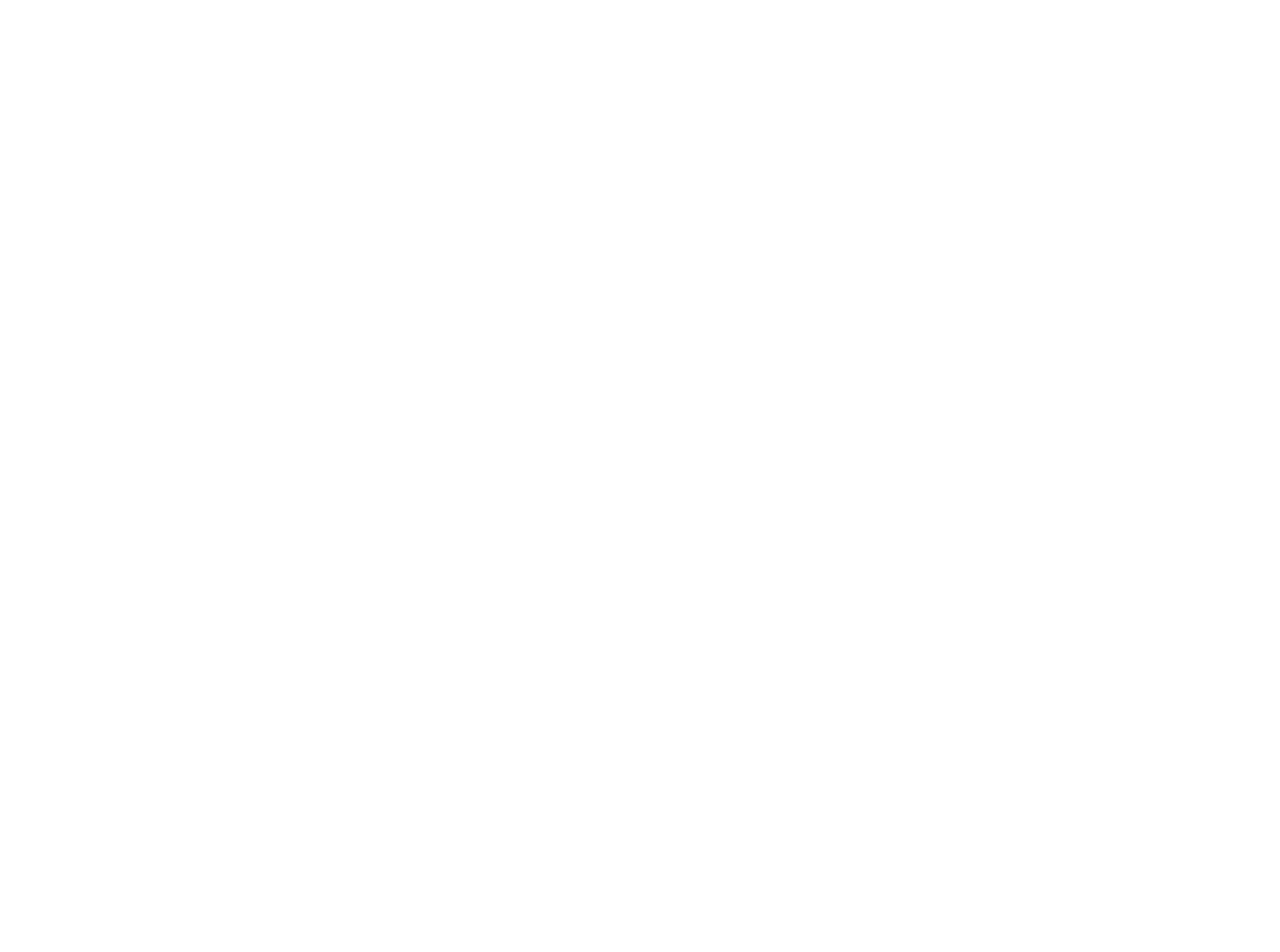
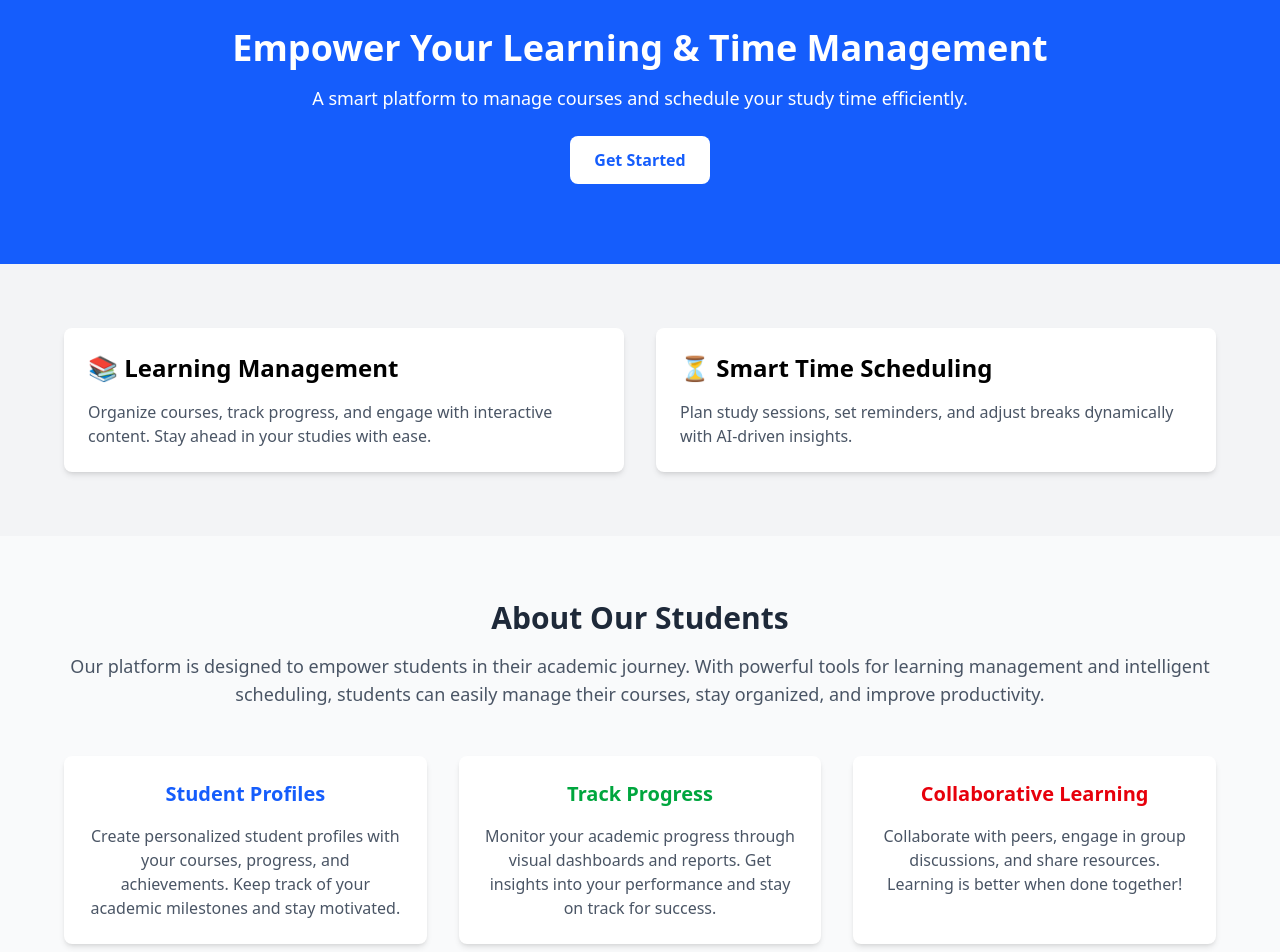
Before and after one commit to ChamupathiDev/SchedulEase, a React (Vite) app in the folder frontend/: page / in a window 1280 px wide. Shown: the part 100-1052 px from the top of the page. Before the commit the page ends 800 px from the top, so only its background shows below. Built offline with nearby package versions, Linux system fonts and the light colour scheme; no server answers.

Commit message:
design Home page

```diff
--- a/frontend/package.json
+++ b/frontend/package.json
@@ -16,6 +16,7 @@
     "firebase": "^11.4.0",
     "react": "^18.3.1",
     "react-dom": "^18.3.1",
+    "react-icons": "^5.5.0",
     "react-redux": "^9.2.0",
     "react-router-dom": "^7.1.3",
     "redux-persist": "^6.0.0",
--- /dev/null
+++ b/frontend/src/components/Footer.jsx
@@ -0,0 +1,75 @@
+import React from 'react'
+import { FaFacebook, FaTwitter, FaInstagram, FaLinkedin } from "react-icons/fa";
+
+export default function Footer() {
+  return (
+      <footer className="bg-gray-900 text-gray-300 py-10">
+        <div className="container mx-auto px-6 lg:px-20">
+          {/* Grid Layout */}
+          <div className="grid grid-cols-1 md:grid-cols-2 lg:grid-cols-4 gap-8">
+            {/* Company Info */}
+            <div>
+              <h2 className="text-xl font-semibold text-white">EduTime</h2>
+              <p className="mt-2 text-sm">
+                A smart learning management and scheduling platform for students.
+              </p>
+            </div>
+
+            {/* Quick Links */}
+            <div>
+              <h2 className="text-lg font-semibold text-white">Quick Links</h2>
+              <ul className="mt-2 space-y-2">
+                <li><a href="/" className="hover:text-red-400 transition">Home</a></li>
+                <li><a href="/about" className="hover:text-red-400 transition">About</a></li>
+                <li><a href="/courses" className="hover:text-red-400 transition">Courses</a></li>
+                <li><a href="/contact" className="hover:text-red-400 transition">Contact</a></li>
+              </ul>
+            </div>
+
+            {/* Social Media */}
+            <div>
+              <h2 className="text-lg font-semibold text-white">Follow Us</h2>
+              <div className="flex space-x-4 mt-2">
+                <a href="#" className="text-gray-400 hover:text-blue-500 transition">
+                  <FaFacebook size={20} />
+                </a>
+                <a href="#" className="text-gray-400 hover:text-blue-400 transition">
+                  <FaTwitter size={20} />
+                </a>
+                <a href="#" className="text-gray-400 hover:text-pink-500 transition">
+                  <FaInstagram size={20} />
+                </a>
+                <a href="#" className="text-gray-400 hover:text-blue-600 transition">
+                  <FaLinkedin size={20} />
+                </a>
+              </div>
+            </div>
+
+            {/* Newsletter Subscription */}
+            <div>
+              <h2 className="text-lg font-semibold text-white">Newsletter</h2>
+              <p className="mt-2 text-sm">Subscribe for updates & resources.</p>
+              <div className="mt-4 flex">
+                <input
+                  type="email"
+                  placeholder="Enter email"
+                  className="w-full px-3 py-2 rounded-l-md bg-gray-800 text-white outline-none"
+                />
+                <button className="bg-red-500 px-4 py-2 rounded-r-md hover:bg-red-600 transition">
+                  Subscribe
+                </button>
+              </div>
+            </div>
+          </div>
+
+          {/* Divider */}
+          <div className="border-t border-gray-700 my-6"></div>
+
+          {/* Copyright */}
+          <div className="text-center text-sm">
+            © {new Date().getFullYear()} EduTime. All rights reserved.
+          </div>
+        </div>
+      </footer>
+    );
+}
--- a/frontend/src/components/Header.jsx
+++ b/frontend/src/components/Header.jsx
@@ -1,12 +1,14 @@
 import { Link } from "react-router-dom";
 import { useSelector } from 'react-redux';
+import { FaRegCalendarAlt } from "react-icons/fa";
 
 export default function Header() {
   const {currentUser} = useSelector(state => state.user);
   return (
     <div className="bg-slate-200">
       <div className="flex justify-between items-center max-w-6xl mx-auto p-3">
-        <Link to="/">
+        <Link to="/" className="flex items-center gap-2 whitespace-nowrap">
+          <FaRegCalendarAlt className="text-xl text-blue-600 gap-2" />
           <h1 className="font-bold">SchedulEase</h1>
         </Link>
         <ul className="flex gap-4 ">
--- a/frontend/src/pages/Home.jsx
+++ b/frontend/src/pages/Home.jsx
@@ -1,7 +1,126 @@
 import React from 'react'
+import Footer from '../components/Footer';
 
 export default function Home() {
   return (
-    <h1>Home</h1>
-  )
+    <div className="min-h-screen bg-gray-100">
+
+
+      {/* Hero Section */}
+      <header className="bg-blue-600 text-white py-20 text-center">
+        <h1 className="text-4xl font-bold">Empower Your Learning & Time Management</h1>
+        <p className="mt-4 text-lg">A smart platform to manage courses and schedule your study time efficiently.</p>
+        <button className="mt-6 px-6 py-3 bg-white text-blue-600 font-semibold rounded-lg hover:bg-gray-200 cursor-pointer">
+          Get Started
+        </button>
+      </header>
+
+
+      {/* Features Section */}
+      <section className="py-16 px-6">
+        <div className="max-w-6xl mx-auto grid md:grid-cols-2 gap-8">
+          {/* Learning Management Feature */}
+          <div className="bg-white p-6 rounded-lg shadow-md">
+            <h2 className="text-2xl font-bold mb-4">📚 Learning Management</h2>
+            <p className="text-gray-600">
+              Organize courses, track progress, and engage with interactive content. Stay ahead in your studies with ease.
+            </p>
+
+          </div>
+
+          {/* Time Scheduling Feature */}
+          <div className="bg-white p-6 rounded-lg shadow-md">
+            <h2 className="text-2xl font-bold mb-4">⏳ Smart Time Scheduling</h2>
+            <p className="text-gray-600">
+              Plan study sessions, set reminders, and adjust breaks dynamically with AI-driven insights.
+            </p>
+
+          </div>
+        </div>
+      </section>
+
+      {/* About Students Section */}
+      <section className="bg-gray-50 py-16 px-6">
+        <div className="max-w-6xl mx-auto text-center">
+          <h2 className="text-3xl font-semibold text-gray-800">About Our Students</h2>
+          <p className="mt-4 text-lg text-gray-600">
+            Our platform is designed to empower students in their academic journey. With powerful tools for learning management and
+            intelligent scheduling, students can easily manage their courses, stay organized, and improve productivity.
+          </p>
+
+          {/* Student Features */}
+          <div className="grid md:grid-cols-2 lg:grid-cols-3 gap-8 mt-12">
+            {/* Student Profile 1 */}
+            <div className="bg-white p-6 rounded-lg shadow-md">
+              <h3 className="text-xl font-semibold text-blue-600">Student Profiles</h3>
+              <p className="mt-4 text-gray-600">
+                Create personalized student profiles with your courses, progress, and achievements. Keep track of your academic
+                milestones and stay motivated.
+              </p>
+            </div>
+
+            {/* Student Feature 2 */}
+            <div className="bg-white p-6 rounded-lg shadow-md">
+              <h3 className="text-xl font-semibold text-green-600">Track Progress</h3>
+              <p className="mt-4 text-gray-600">
+                Monitor your academic progress through visual dashboards and reports. Get insights into your performance and stay
+                on track for success.
+              </p>
+            </div>
+
+            {/* Student Feature 3 */}
+            <div className="bg-white p-6 rounded-lg shadow-md">
+              <h3 className="text-xl font-semibold text-red-600">Collaborative Learning</h3>
+              <p className="mt-4 text-gray-600">
+                Collaborate with peers, engage in group discussions, and share resources. Learning is better when done together!
+              </p>
+            </div>
+          </div>
+        </div>
+      </section>
+
+      {/* About Lecturers Section */}
+      <section className="bg-gray-50 py-16 px-6">
+        <div className="max-w-6xl mx-auto text-center">
+          <h2 className="text-3xl font-semibold text-gray-800">About Our Lecturers</h2>
+          <p className="mt-4 text-lg text-gray-600">
+            Our platform is equally beneficial for lecturers, enabling them to manage courses, track student progress, and interact with their students seamlessly.
+          </p>
+
+          {/* Lecturer Features */}
+          <div className="grid md:grid-cols-2 lg:grid-cols-3 gap-8 mt-12">
+            {/* Lecturer Profile Management */}
+            <div className="bg-white p-6 rounded-lg shadow-md">
+              <h3 className="text-xl font-semibold text-blue-600">Course & Profile Management</h3>
+              <p className="mt-4 text-gray-600">
+                Create and manage courses, upload materials, and track student engagement. Keep track of your lecture schedules and
+                the progress of your students.
+              </p>
+            </div>
+
+            {/* Lecturer Student Interaction */}
+            <div className="bg-white p-6 rounded-lg shadow-md">
+              <h3 className="text-xl font-semibold text-green-600">Student Interaction</h3>
+              <p className="mt-4 text-gray-600">
+                Engage with students through discussion boards, quizzes, and feedback. Build a strong relationship with your students
+                and enhance learning outcomes.
+              </p>
+            </div>
+
+            {/* Lecturer Performance Tracking */}
+            <div className="bg-white p-6 rounded-lg shadow-md">
+              <h3 className="text-xl font-semibold text-red-600">Performance Analytics</h3>
+              <p className="mt-4 text-gray-600">
+                Monitor student performance, track their progress, and identify areas for improvement. Leverage data-driven insights to
+                enhance teaching strategies.
+              </p>
+            </div>
+          </div>
+        </div>
+      </section>
+
+      {/* Footer */}
+      <Footer />
+    </div>
+  );
 }
```
Also changed, not shown: 1 other file (tests, documents, lock files or other folders).
